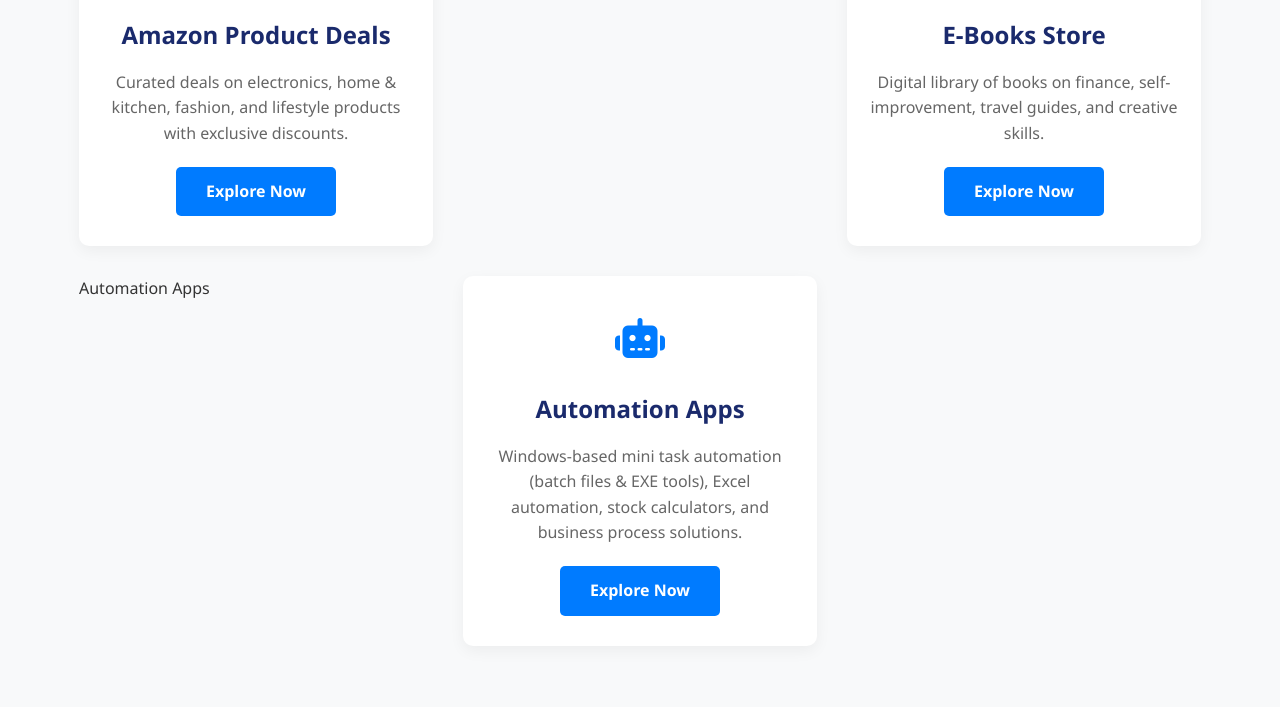
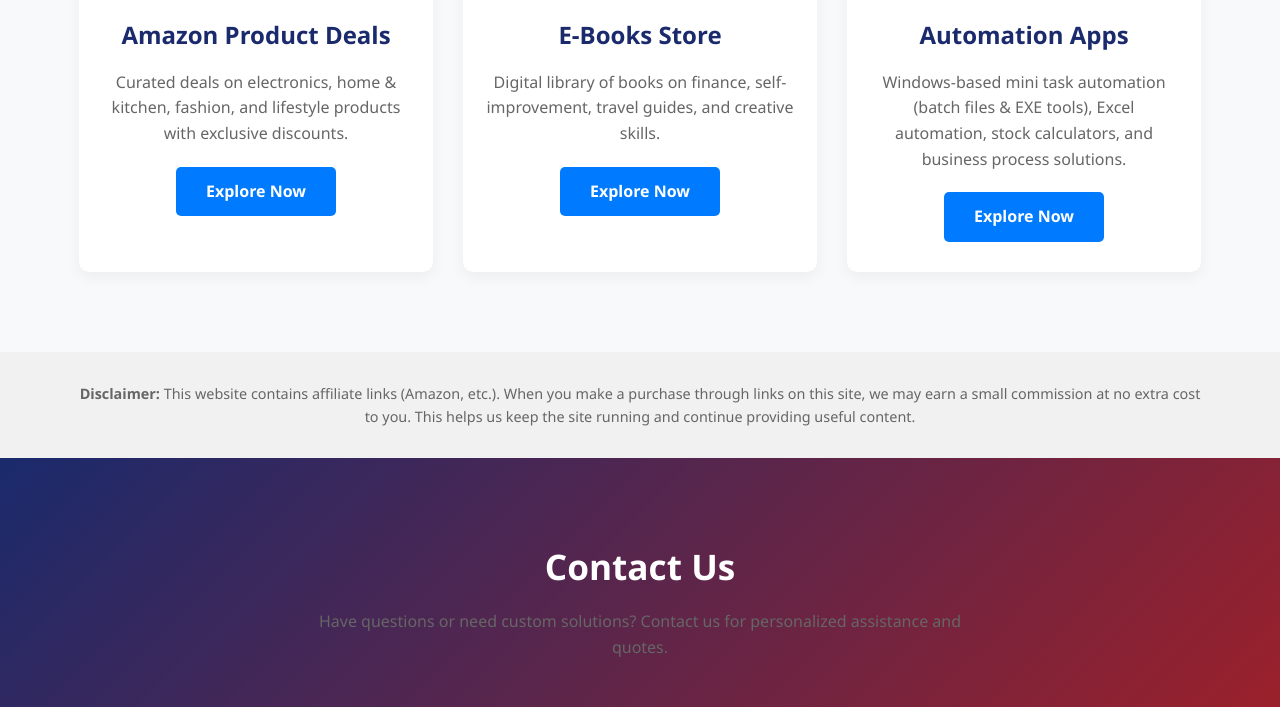
Before and after one commit to DKapoore/dkapoore.shop, a plain HTML site: page index.html in a window 1280 px wide. Shown: the part 1888-2595 px from the top of the page. Drawn offline with nearby package versions, Linux system fonts and the light colour scheme.

Commit message:
index.html

```diff
--- a/index.html
+++ b/index.html
@@ -787,7 +787,7 @@
                     <a href="amazon_deals.html" class="btn">Explore Now</a>
                 </div>
 
-                E-Books
+                <!--E-Books -->
                 <div class="service-card" id="ebooks">
                     <div class="service-icon">
                         <i class="fas fa-book"></i>
@@ -797,7 +797,7 @@
                     <a href="#" class="btn">Explore Now</a>
                 </div>
 
-                Automation Apps
+                 <!--Automation Apps -->
                 <div class="service-card" id="automation-apps">
                     <div class="service-icon">
                         <i class="fas fa-robot"></i>
```
